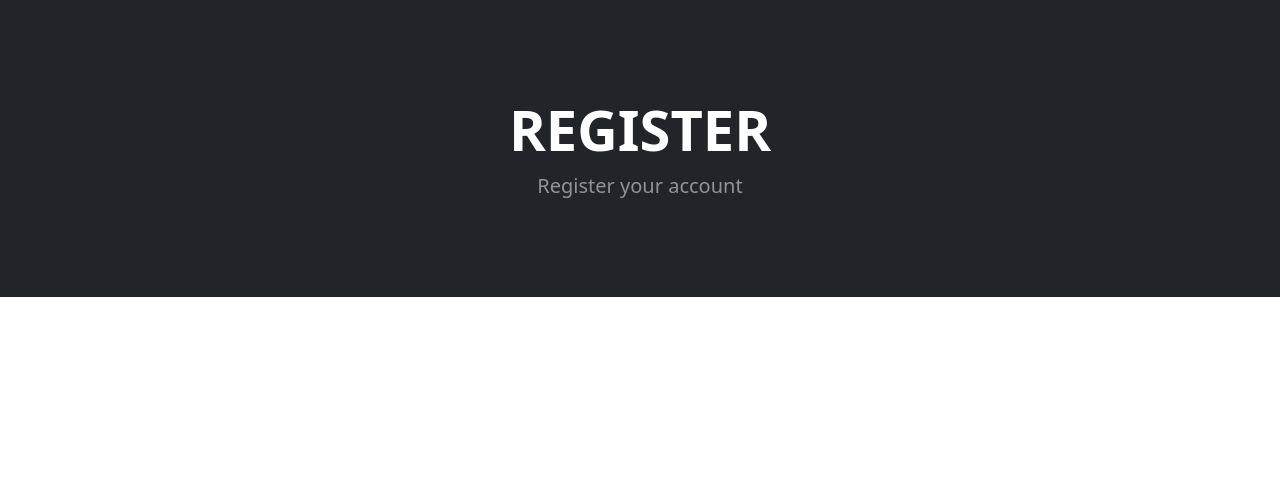
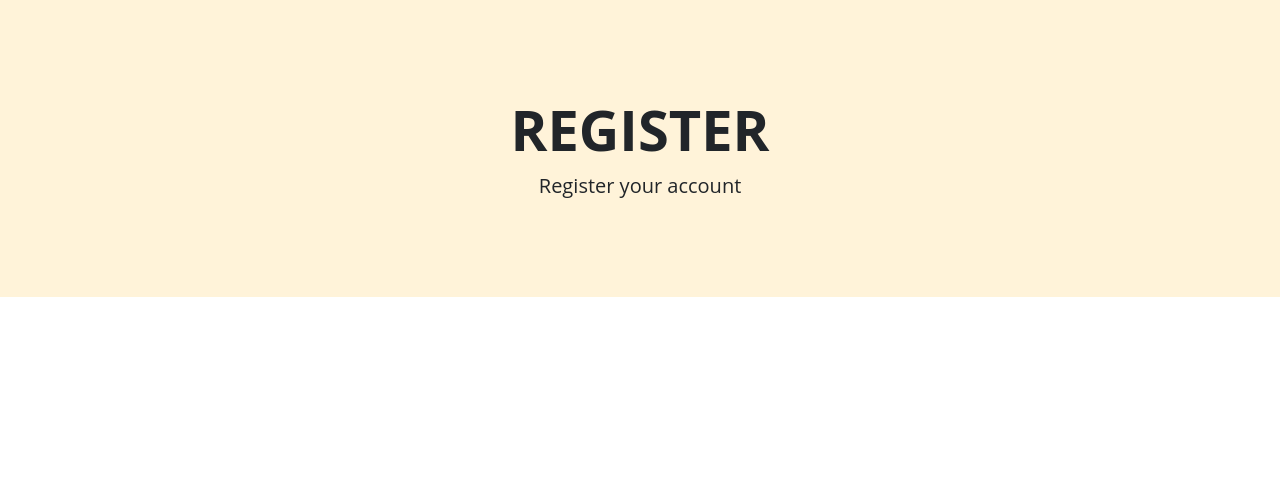
Before and after one commit to Clinkz03/SoftwareEngineering, a Django app: page /register/ in a window 1280 px wide. Shown: the part 176-672 px from the top of the page. Run offline with Django 5.2, Linux system fonts and the light colour scheme; some libraries are stand-ins or nearby versions.

Commit message:
register page changes

```diff
--- a/clodes/templates/register.html
+++ b/clodes/templates/register.html
@@ -2,11 +2,11 @@
 {% block content %}
 
 <!-- Header-->
-        <header class="bg-dark py-5">
+        <header style="background-color: #fff3d9; font-family: 'Open Sans', sans-serif;" class="py-5">
             <div class="container px-4 px-lg-5 my-5">
-                <div class="text-center text-white">
+                <div class="text-center text-dark">
                     <h1 class="display-4 fw-bolder">REGISTER</h1>
-                    <p class="lead fw-normal text-white-50 mb-0">Register your account</p>
+                    <p class="lead fw-normal">Register your account</p>
                 </div>
             </div>
         </header>
```
